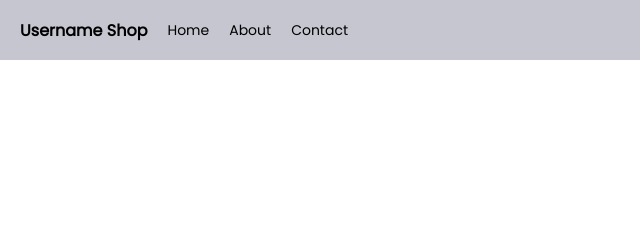
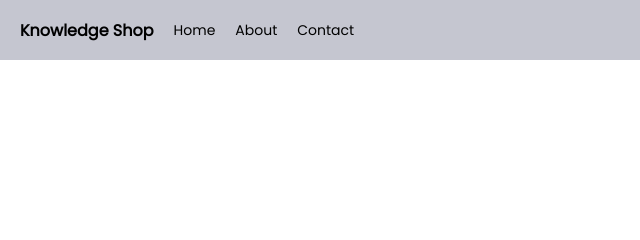
Before and after one commit to Tsebo-Knowledge/Knowledge-Git-Shop, a plain HTML site: page index.html in a window 1280 px wide. Shown: the top 240 px of the page, 0-640 px from the left. Drawn offline with Linux system fonts and the light colour scheme.

Commit message:
Update index.html

```diff
--- a/index.html
+++ b/index.html
@@ -1,7 +1,7 @@
 <!DOCTYPE html>
 <html>
 <head>
-  <title>Username-Git Shop</title>
+  <title>Knowledge-Git Shop</title>
   <link rel="stylesheet" href="style.css">
   <link rel="preconnect" href="https://fonts.googleapis.com">
   <link rel="preconnect" href="https://fonts.gstatic.com" crossorigin>
@@ -9,7 +9,7 @@
 </head>
 <body>
   <div class="nav">
-    <a href="#" class="logo">Username Shop</a>
+    <a href="#" class="logo">Knowledge Shop</a>
     <a href="#">Home</a>
     <a href="#">About</a>
     <a href="#">Contact</a>
```
